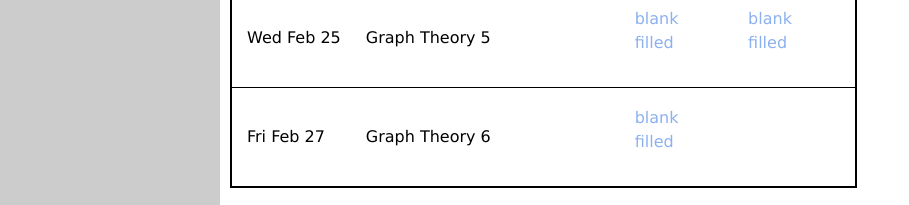
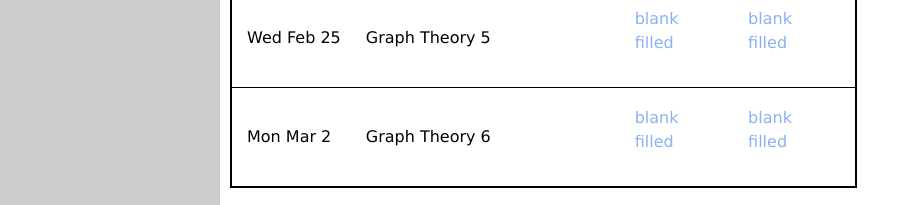
Before and after one commit to uaf-math/math113, a Jekyll site: the page built from worksheets.md, in a window 1280 px wide and 900 px high, scrolled down 1188 px. Shown: the part 692-897 px from the top of the window, without its empty margins (0-909 px from the left). Built offline with Jekyll 4.4.1, drawn with Linux system fonts in a browser that asks for light colours.

Commit message:
Update worksheetsS26.yml

```diff
--- a/_data/worksheetsS26.yml
+++ b/_data/worksheetsS26.yml
@@ -100,9 +100,11 @@ worksheets:
   blank: 13-w-GraphTheory5-Eulerization.pdf
   filled: 13-w-GraphTheory5-Eulerization-s.pdf
 - topic: Graph Theory 6
-  date: Fri Feb 27
+  date: Mon Mar 2
   iblank: 14-I-GraphTheory6-IntroHamiltonian.pdf
   ifilled: 14-I-GraphTheory6-IntroHamiltonian-s.pdf
+  blank: 14-w-GraphTheory6-IntroToHamiltonian
+  filled: 14-w-GraphTheory6-IntroToHamiltonian-s
 # - topic: Graph Theory 7
 #   date: Mon Mar 3
 #   blank: 14-GraphTheory6-IntroToHamiltonian.pdf
```
